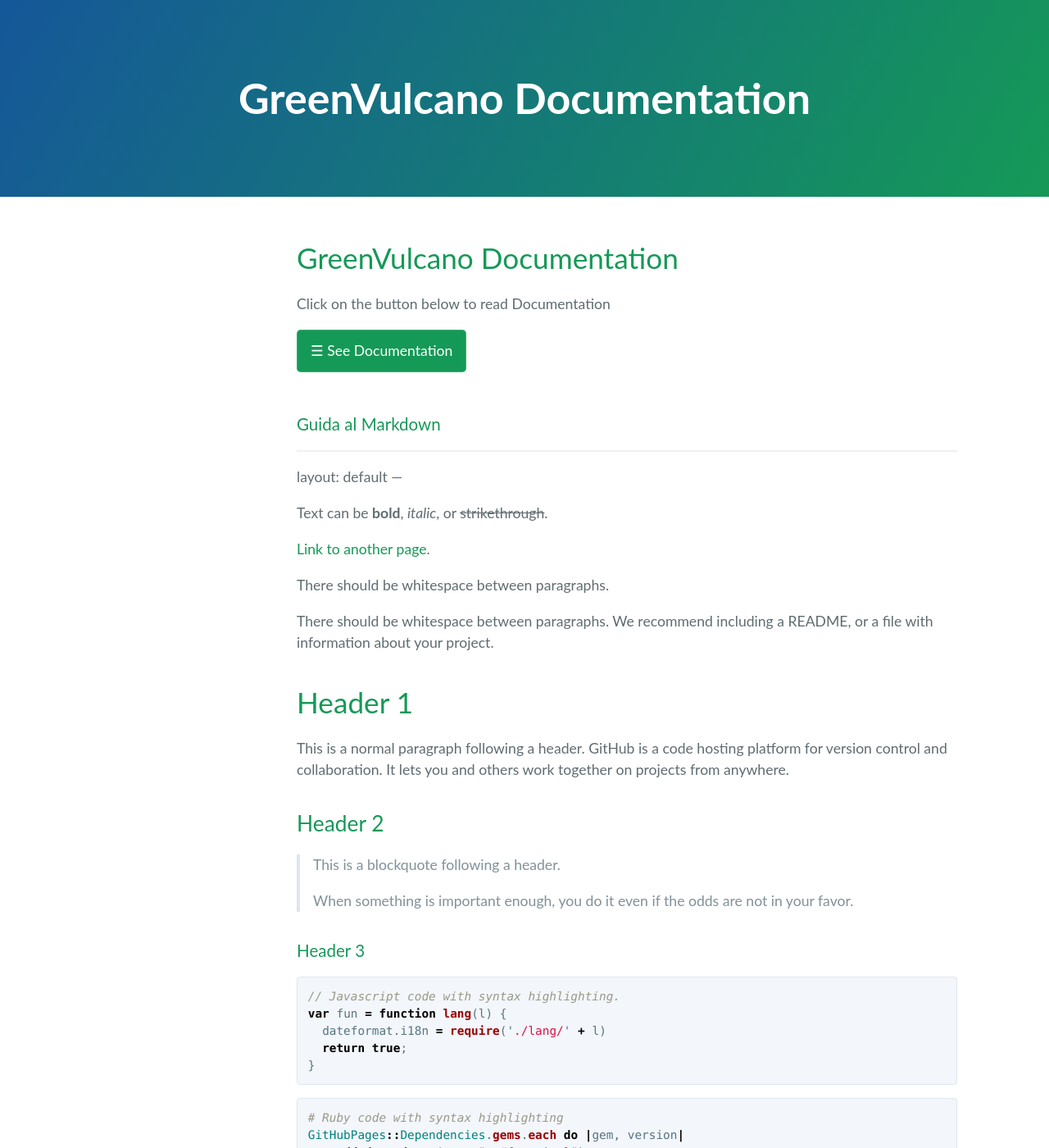
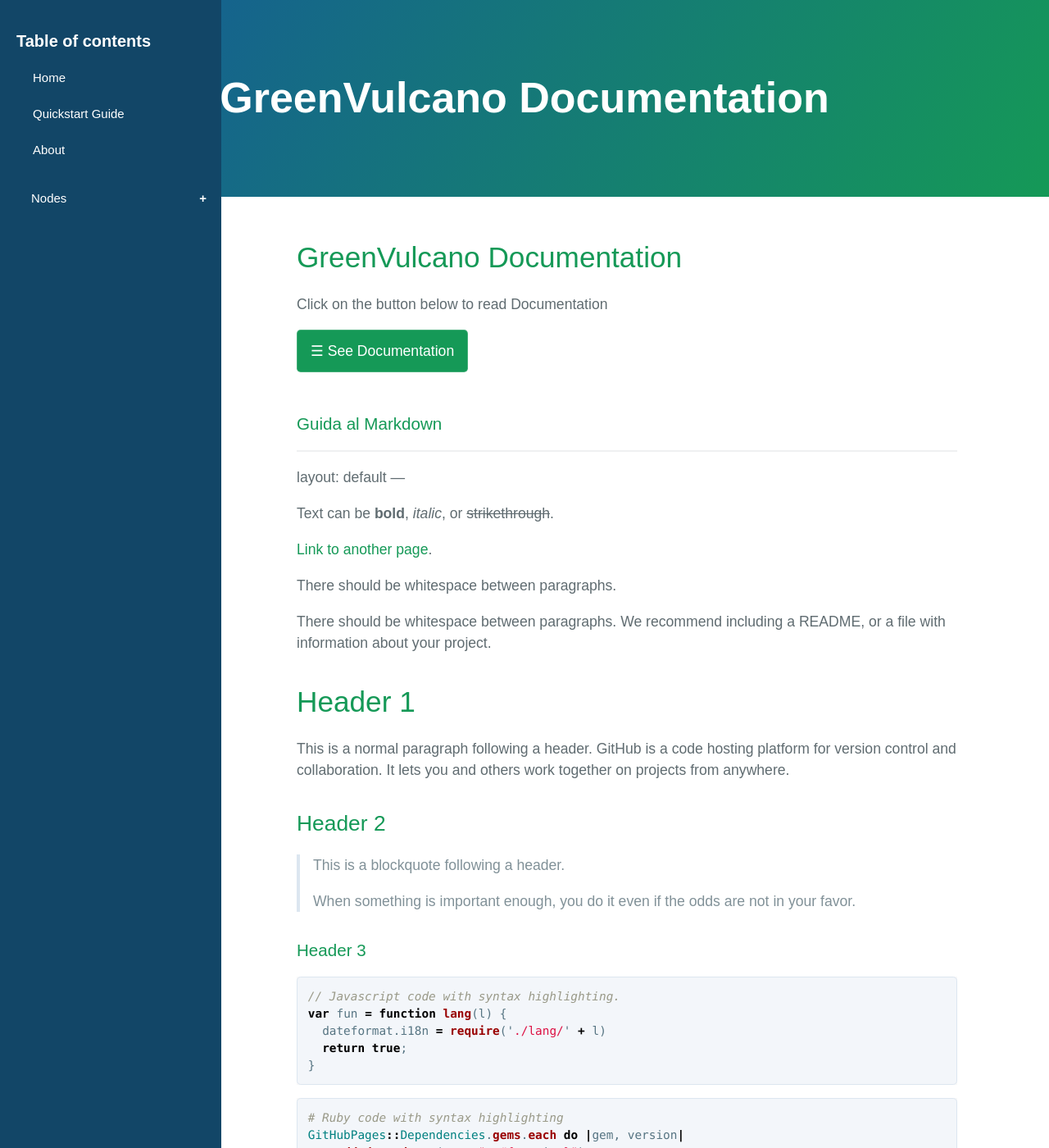
Before and after one commit to dianamw/GreenVulcano-Beta, a Jekyll site: the page built from index.md, in a window 1280 px wide and 1400 px high. Shown: the whole window at 82% size. Built offline with Jekyll 4.4.1, drawn with Linux system fonts in a browser that asks for light colours; our own code applies the rules of GitHub Pages for plain Markdown files; the repository's description, which GitHub fills in, is left out.

Commit message:
Update body.html

```diff
--- a/_includes/body.html
+++ b/_includes/body.html
@@ -3,10 +3,141 @@
      <h1 class="project-name">{{ site.title | default: site.github.repository_name }}</h1>
     <!-- <h1 class="project-tagline">{{ site.description | default: site.github.project_tagline }}</h1> -->
     </section>
-  <body>
   <section class="main-content">
+      <style>
+  body {
+
+    font-family: sans-serif;
+  }
+
+  button.accordion {
+    background-color: #124667;
+    color: #ffffff;
+    cursor: pointer;
+    padding: 18px;
+    width: 250px;
+    border: none;
+    text-align: left;
+    outline: none;
+    font-size: 15px;
+    transition: 0.4s;
+  }
+
+  .accordion {
+    color: #ffffff;
+    margin-left:20px;
+    padding: 18px;
+    font-size: 15px;
+  }
+
+  #listed ul {
+    list-style-type: none;
+  }
+
+  #listed a {
+    color: #ffffff;
+    font-size: 15px;
+    text-decoration: none;
+  }
+
+
+  button.accordion.active,
+  button.accordion:hover {
+    background-color: #124667;
+  }
+
+  button.accordion:after {
+    content: '\002B';
+    color: #ffffff;
+    font-weight: bold;
+    float: right;
+    margin-left: 5px;
+  }
+
+  button.accordion.active:after {
+    content: "\2212";
+  }
+
+  div.panel {
+    padding: 0 20;
+    width: 210px;
+    background-color: #124667;
+    max-height: 0;
+    overflow: hidden;
+    transition: max-height 0.2s ease-out;
+  }
+
+  .sidebar {
+
+    height: 100%;
+    position: fixed;
+    z-index: 1;
+    top: 0;
+    left: 0;
+    background-color: #124667;
+    overflow-x: hidden;
+    padding-top: 30px;
+  }
+
+  #titleT {
+    color: #ffffff;
+    padding-top: 5px;
+    margin-left: 20px;
+    font-size: 20px;
+  }
+</style>
+</head>
+
+<body>
+
+  <div id="mySidenav" class="sidebar">
+    <h2 id="titleT"> Table of contents</h2>
+    <div id="listed">
+      <ul><a href="#">Home</a></ul>
+    </div>
+    <div class="panel">
+    </div>
+
+    <div id="listed">
+      <ul><a href="google.it">Quickstart Guide</a></ul>
+    </div>
+    <div class="panel">
+    </div>
+    <div id="listed">
+      <ul><a href="#">About</a></ul>
+    </div>
+
+  <button class="accordion">Nodes</button>
+    <div class="panel">
+      <div id="listed">
+        <ul><a href=#> Node1</a></ul>
+        <ul><a href=#> Node2</a></ul>
+      </div>
+    </div>
+
+    <script>
+      var acc = document.getElementsByClassName("accordion");
+      var i;
+
+      for (i = 0; i < acc.length; i++) {
+        acc[i].onclick = function() {
+          this.classList.toggle("active");
+          var panel = this.nextElementSibling;
+          if (panel.style.maxHeight) {
+            panel.style.maxHeight = null;
+          } else {
+            panel.style.maxHeight = panel.scrollHeight + "px";
+          }
+        }
+      }
+    </script>
+
+</body>
+
+</html>
+
    <!--Sidebar -->
-   <div id="mySidenav" class="sidenav">
+   <!--<div id="mySidenav" class="sidenav">
     <a href="javascript:void(0)" class="closebtn" onclick="closeNav()">&times;</a>
     <h2 id="titleT"> Table of contents</h2>
     <div id="listed">
@@ -30,7 +161,7 @@
         <ul><a href="{{ "pages/nodes1" | relative_url}}"> Node1</a></ul>
         <ul><a href="{{ "pages/nodes2" | relative_url}}"> Node2</a></ul>
       </div>
-    </div>
+    </div> -->
     <!--
     <div id="listed">
     <ul><a href="{{ "index" | relative_url }}">Home</a></ul>
```
